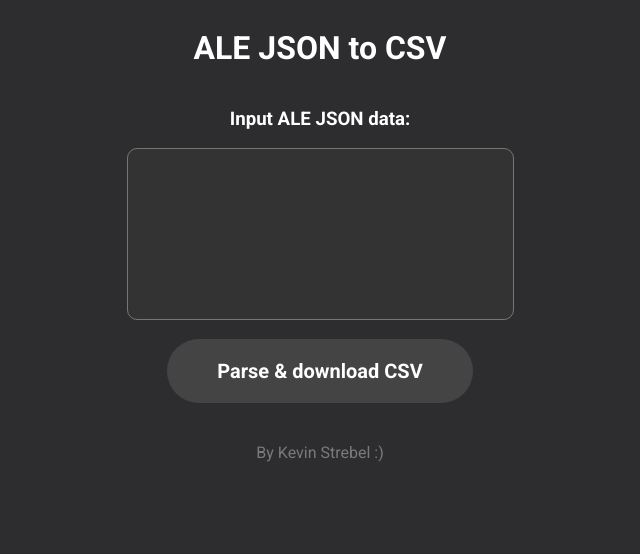
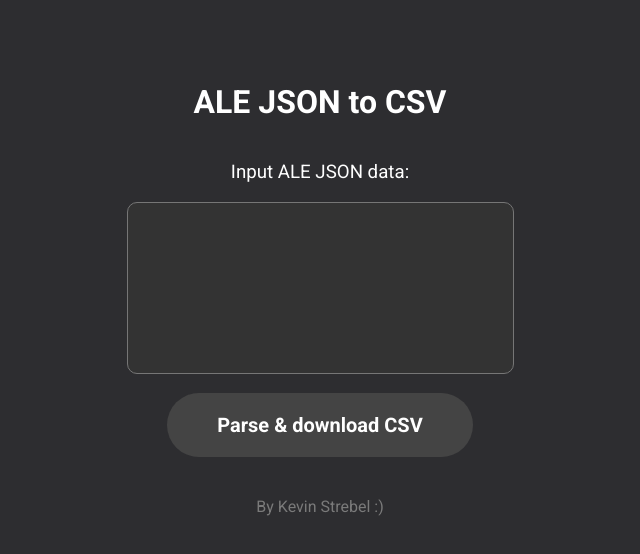
Before and after one commit to Astrofive/ale-json-to-csv, a plain HTML site: page index.html in a window 1280 px wide. Shown: the whole page, without its empty margins (320-960 px from the left). Drawn offline with Linux system fonts and the light colour scheme.

Commit message:
small formatting changes

```diff
--- a/index.html
+++ b/index.html
@@ -20,6 +20,14 @@
             align-items: center;
             justify-content: center;
         }
+        h1 {
+            margin-top: 75px;
+        }
+
+        h3 {
+            font-weight: 400;
+        }
+
         * {
             font-family: 'Roboto', sans-serif;
             background-color: #2d2d30;
```
